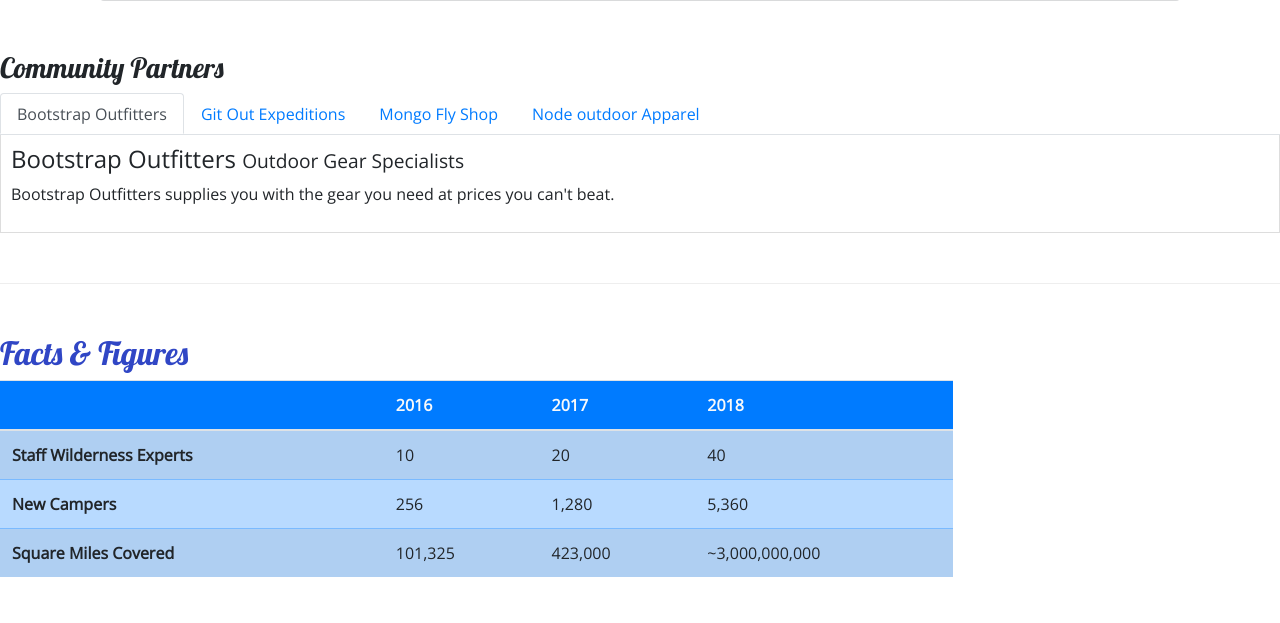
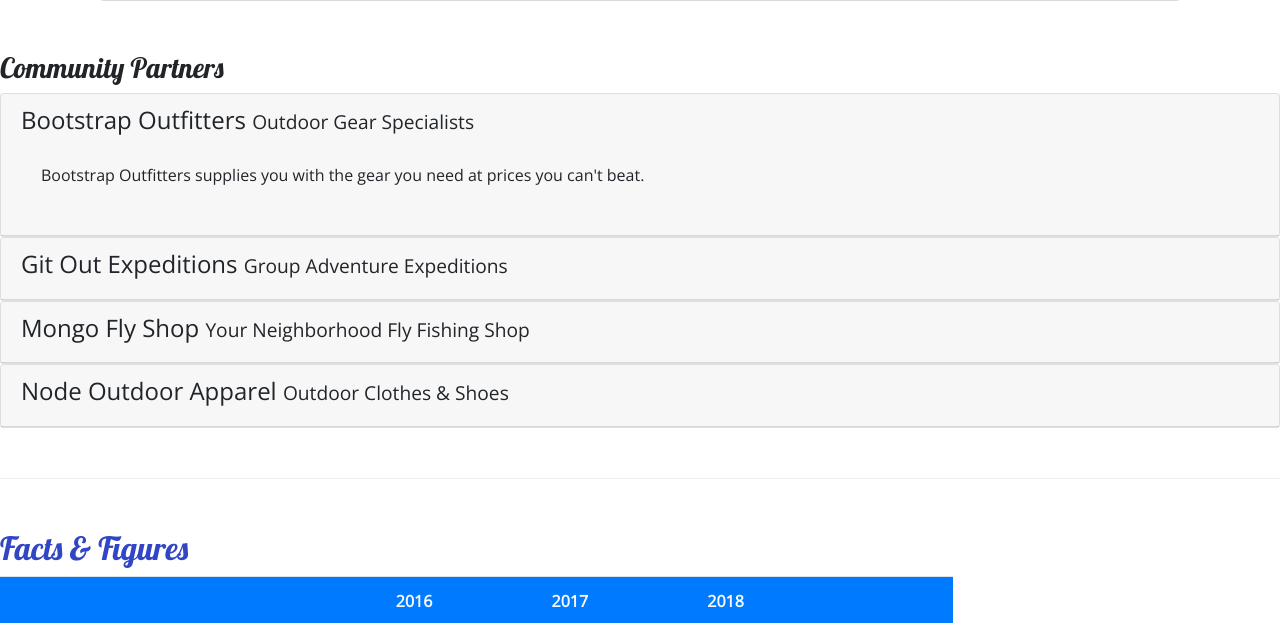
Before and after one commit to RobertFullerton/Nucamp-boostrap, a website: page aboutus.html in a window 1280 px wide. Shown: the part 866-1489 px from the top of the page. Drawn offline with nearby package versions, Linux system fonts and the light colour scheme.

Commit message:
removed tab and added accordion to about us

```diff
--- a/aboutus.html
+++ b/aboutus.html
@@ -101,28 +101,62 @@
         <div class="row row-content">
             <div class="col-12">
                 <h3>Community Partners</h3>
-                    <ul class="nav nav-tabs">
-                        <a class="nav-link active" href="#boostrap" rol="tab" data-toggle="tab"><li class="nav-item">Bootstrap Outfitters</li></a>
-                        <a class="nav-link" href="#git" role="tab" data-toggle="tab"><li class="nav-item">Git Out Expeditions</li></a>
-                        <a class="nav-link" href="#mongo" role="tab" data-toggle="tab"><li class="nav-item">Mongo Fly Shop</li></a>
-                        <a class="nav-link" href="#node" role="tab" data-toggle="tab"><li class="nav-item">Node outdoor Apparel</li></a>
-                    </ul>
-                    <div class="tab-content">
-                        <div role="tabpannel" class="tab-pane fade show active" id="bootstrap">
-                            <h4>Bootstrap Outfitters <small>Outdoor Gear Specialists</small></h4>
-                            <p class="d-none d-sm-block"> Bootstrap Outfitters supplies you with the gear you need at prices you can't beat.</p>
+                    <div id="accordion">
+                        <div class="card">
+                            <div role="tab" class="card-header">
+                                <h4>
+                                    <a data-toggle="collapse" data-target="#bootstrap">
+                                        Bootstrap Outfitters <small>Outdoor Gear Specialists</small>
+                                    </a>
+                                </h4>
+                                <div class="collapse show" id="bootstrap" data-parent="#accordion">
+                                    <div class="card-body">
+                                        <p class="d-none d-sm-block">Bootstrap Outfitters supplies you with the gear you need at prices you can't beat.</p>
+                                    </div>
+                                </div>
+                            </div>
                         </div>
-                        <div role="tabpannel" class="tab-pane fade" id="git">
-                            <h4>Git Out Expeditions <small>Group Adventure Expeditions</small></h4>
-                            <p class="d-none d-sm-block">Join Git Out Expeditions to explore new horizons with a group of other adventurers!</p>
+                        <div class="card">
+                            <div role="tab" class="card-header">
+                                <h4>
+                                    <a class="collapsed" data-toggle="collapse" data-target="#git">
+                                        Git Out Expeditions <small>Group Adventure Expeditions</small>
+                                    </a>
+                                </h4>
+                                <div class="collapse" id="git" data-parent="#accordion">
+                                    <div class="card-body">
+                                        <p class="d-none d-sm-block">Join Git Out Expeditions to explore new horizons with a group of other adventurers!</p>
+                                   </div>
+                                </div>
+                            </div>
                         </div>
-                        <div role="tabpannel" class="tab-pane fade" id="mongo">
-                            <h4>Mongo Fly Shop <small>Your Neighborhood Fly Fishing Shop</small></h4>
-                            <p class="d-none d-sm-block">Need a new fishing pole, a tacklebox, or flies of all kinds? Stop by Mongo Fly Shop.</p>
+                        <div class="card">
+                            <div role="tab" class="card-header">
+                                <h4>
+                                    <a class="collapsed" data-toggle="collapse" data-target="#mongo">
+                                        Mongo Fly Shop <small>Your Neighborhood Fly Fishing Shop</small>
+                                    </a>
+                                </h4>
+                                <div class="collapse" id="mongo" data-parent="#accordion">
+                                    <div class="card-body">
+                                        <p class="d-none d-sm-block">Need a new fishing pole, a tacklebox, or flies of all kinds? Stop by Mongo Fly Shop.</p>
+                                    </div>
+                                </div>
+                            </div>
                         </div>
-                        <div role="tabpannel" class="tab-pane fade" id="node">
-                            <h4>Node Outdoor Apparel <small>Outdoor Clothes & Shoes</small></h4>
-                            <p class="d-none d-sm-block">From polar fleeces to swimsuits, hiking boots to waders, a visit to Node will be sure to get you covered.</p>
+                        <div class="card">
+                            <div role="tab" class="card-header">
+                                <h4>
+                                    <a class="collapsed" data-toggle="collapse" data-target="#node">
+                                        Node Outdoor Apparel <small>Outdoor Clothes & Shoes</small>
+                                    </a>
+                                </h4>
+                                <div class="collapse" id="node" data-parent="#accordion">
+                                    <div class="card-body">
+                                        <p class="d-none d-sm-block">From polar fleeces to swimsuits, hiking boots to waders, a visit to Node will be sure to get you covered.</p>
+                                    </div>
+                                </div>
+                            </div>
                         </div>
                     </div>
             </div>
```
